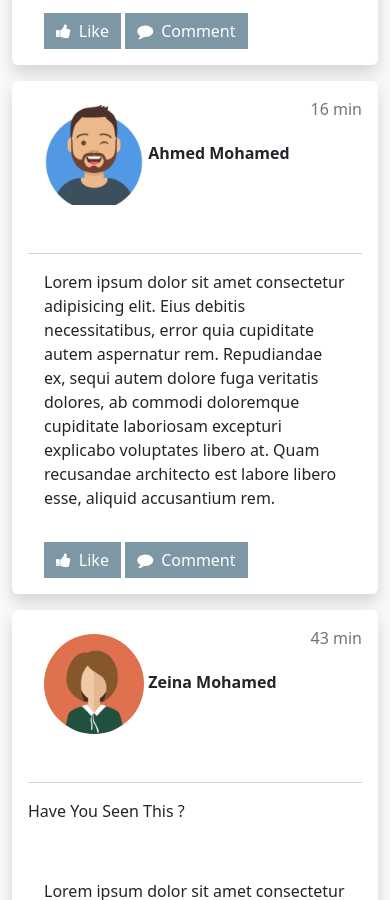
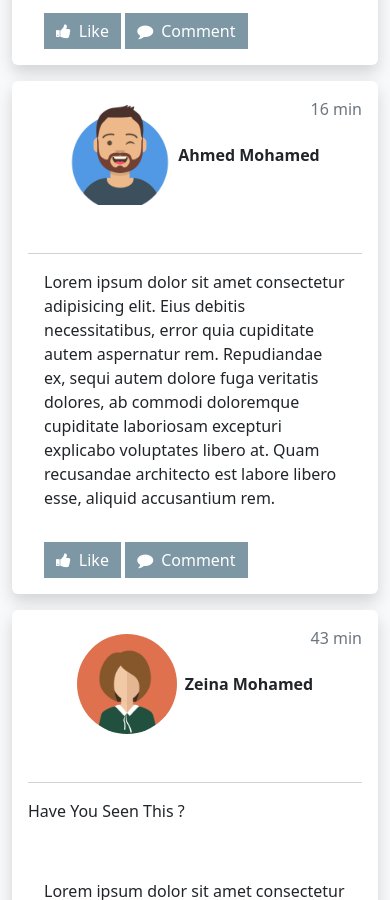
Before and after one commit to mohamedelbazdev/bootstrap-pages, a plain HTML site: page index.html in a window 390 px wide. Shown: the part 1923-2823 px from the top of the page. Drawn offline with nearby package versions, Linux system fonts and the light colour scheme.

Commit message:
edit Media Query

```diff
--- a/index.html
+++ b/index.html
@@ -209,8 +209,16 @@
             </div>
 
             <div class="card bg-white p-3 mt-3 border-0 shadow">
-              <div class="card-header bg-white pb-5">
-                <img src="./images/me.png" width="100" height="100" alt="" />
+              <div
+                class="card-header d-flex align-items-center justify-content-center justify-content-sm-start d-flex align-items-center justify-content-center justify-content-sm-start bg-white pb-5"
+              >
+                <img
+                  class="me-2"
+                  src="./images/me.png"
+                  width="100"
+                  height="100"
+                  alt=""
+                />
                 <span class="fw-bold fs-6">Mohamed Abdelhameid</span>
                 <span class="position-absolute top-0 end-0 p-3 text-secondary"
                   >1 min</span
@@ -257,8 +265,16 @@
             </div>
 
             <div class="card bg-white p-3 mt-3 border-0 shadow">
-              <div class="card-header bg-white pb-5">
-                <img src="./images/me.png" width="100" height="100" alt="" />
+              <div
+                class="card-header d-flex align-items-center justify-content-center justify-content-sm-start bg-white pb-5"
+              >
+                <img
+                  class="me-2"
+                  src="./images/me.png"
+                  width="100"
+                  height="100"
+                  alt=""
+                />
                 <span class="fw-bold fs-6">Ahmed Mohamed</span>
                 <span class="position-absolute top-0 end-0 p-3 text-secondary"
                   >16 min</span
@@ -289,9 +305,11 @@
             </div>
 
             <div class="card bg-white p-3 mt-3 border-0 shadow">
-              <div class="card-header bg-white pb-5">
+              <div
+                class="card-header d-flex align-items-center justify-content-center justify-content-sm-start bg-white pb-5"
+              >
                 <img
-                  class="rounded-circle"
+                  class="rounded-circle me-2"
                   src="./images/004.png"
                   width="100"
                   height="100"
```
